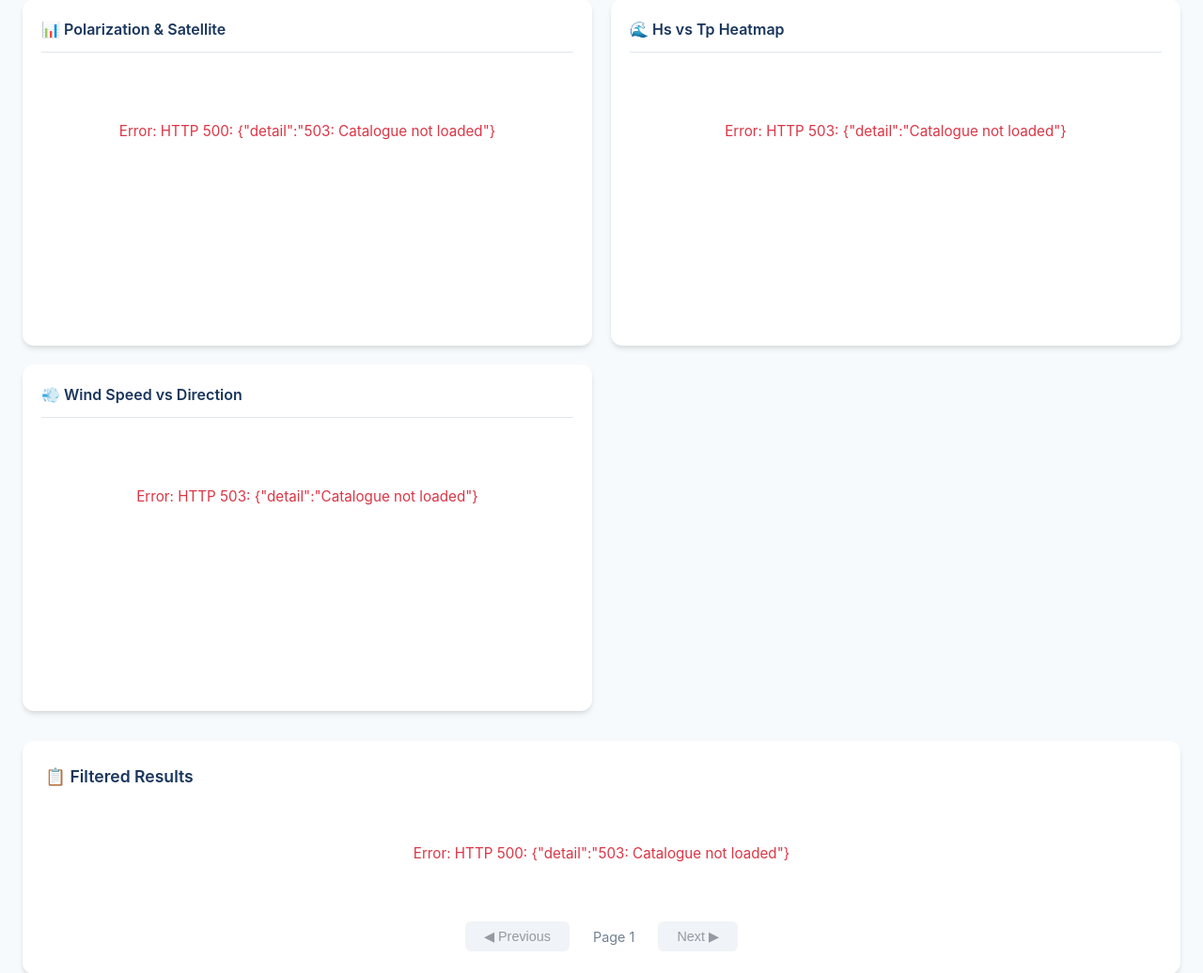
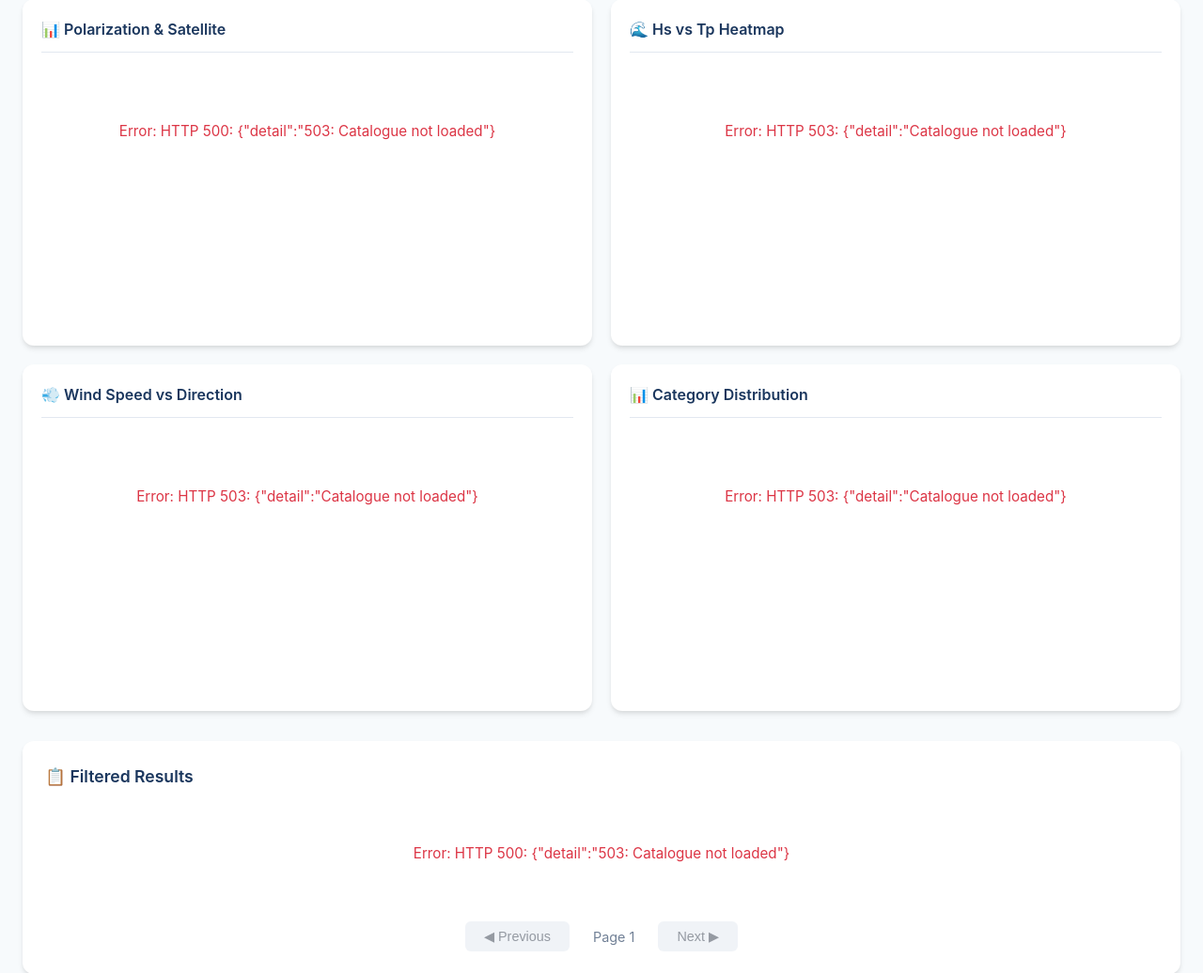
Before and after one commit to agrouaze/s1iw_catalogue, a FastAPI app: page /browse in a window 1280 px wide. Shown: the part 1190-2226 px from the top of the page at 94% size. Run offline with FastAPI, Linux system fonts and the light colour scheme; parts of the project's set-up code (start-up, migrations or seed data) failed here and were passed over; some libraries are stand-ins or nearby versions.

Commit message:
add category pie chart

```diff
--- a/s1iw_catalogue/web/routes/browse.py
+++ b/s1iw_catalogue/web/routes/browse.py
@@ -331,3 +331,20 @@
         },
         "count": len(speeds),
     }
+
+@router.post("/category_counts")
+async def get_category_counts(request: FilterRequest) -> dict[str, Any]:
+    """Get counts of products per category."""
+    if not catalogue_manager.is_loaded():
+        raise HTTPException(status_code=503, detail="Catalogue not loaded")
+
+    df = apply_filters(catalogue_manager.df, request)
+
+    if "category" not in df.columns:
+        return {"counts": {}, "total": df.height}
+
+    # Group by category
+    counts_df = df.group_by("category").agg(pl.len())
+    counts = dict(zip(counts_df["category"], counts_df["len"]))
+
+    return {"counts": counts, "total": df.height}
--- a/s1iw_catalogue/web/static/js/browse.js
+++ b/s1iw_catalogue/web/static/js/browse.js
@@ -247,6 +247,71 @@
     };
 
     Plotly.newPlot('dataset-bar-chart', [trace], layout);
+}
+
+function updateCategoryPieChart(filters) {
+    const plotDiv = document.getElementById('category-pie-plot');
+    if (!plotDiv) return;
+
+    fetch('/api/browse/category_counts', {
+        method: 'POST',
+        headers: { 'Content-Type': 'application/json' },
+        body: JSON.stringify(filters)
+    })
+    .then(response => {
+        if (!response.ok) {
+            return response.text().then(text => {
+                throw new Error(`HTTP ${response.status}: ${text.substring(0, 200)}`);
+            });
+        }
+        return response.json();
+    })
+    .then(data => {
+        const counts = data.counts || {};
+        const total = data.total || 0;
+
+        const labels = Object.keys(counts);
+        const values = Object.values(counts);
+
+        if (labels.length === 0) {
+            plotDiv.innerHTML = '<p class="loading">No category data available</p>';
+            return;
+        }
+
+        // Light, non-aggressive palette for categories
+        const categoryColors = {
+            'test': '#f2a8a8',     // soft red
+            'train': '#a8c8ec',    // soft blue
+            'val': '#a8e0c4',      // soft green
+            'undefined': '#d0d0d0' // soft grey
+        };
+        const defaultColor = '#c9b8ea'; // purple fallback
+
+        const colors = labels.map(cat => categoryColors[cat] || defaultColor);
+
+        const trace = {
+            type: 'pie',
+            labels: labels,
+            values: values,
+            marker: { colors: colors },
+            textinfo: 'label+percent',
+            hole: 0.35,
+            sort: false
+        };
+
+        const layout = {
+            title: `Category Distribution (${total} products)`,
+            height: 280,
+            margin: { l: 10, r: 10, t: 40, b: 10 },
+            showlegend: false
+        };
+
+        Plotly.newPlot('category-pie-plot', [trace], layout);
+    })
+    .catch(error => {
+        console.error('Error fetching category data:', error);
+        plotDiv.innerHTML = `<p class="loading" style="color: #dc3545;">Error: ${error.message}</p>`;
+    });
 }
 
 function renderPolarizationSatellitePieChart(rows, total) {
--- a/s1iw_catalogue/web/static/js/filters.js
+++ b/s1iw_catalogue/web/static/js/filters.js
@@ -32,7 +32,8 @@
         window.updateResultsTable(filters);
         window.fetchAggregatesAndRender(filters);
         window.updateHsTpHeatmap(filters);
-        window.updateWindHeatmap(filters);  // <-- AJOUTER
+        window.updateWindHeatmap(filters);
+        window.updateCategoryPieChart(filters);  // <-- ADD THIS
         window.updateMap(filters);
     }
 
--- a/s1iw_catalogue/web/templates/browse.html
+++ b/s1iw_catalogue/web/templates/browse.html
@@ -177,6 +177,10 @@
         <h3>💨 Wind Speed vs Direction</h3>
         <div id="wind-plot" class="plot-container"><p class="loading">Loading wind data...</p></div>
     </div>
+    <div class="viz-item viz-item-full">
+        <h3>📊 Category Distribution</h3>
+        <div id="category-pie-plot" class="plot-container"><p class="loading">Loading category data...</p></div>
+    </div>
 </div>
 </div>
 
```
